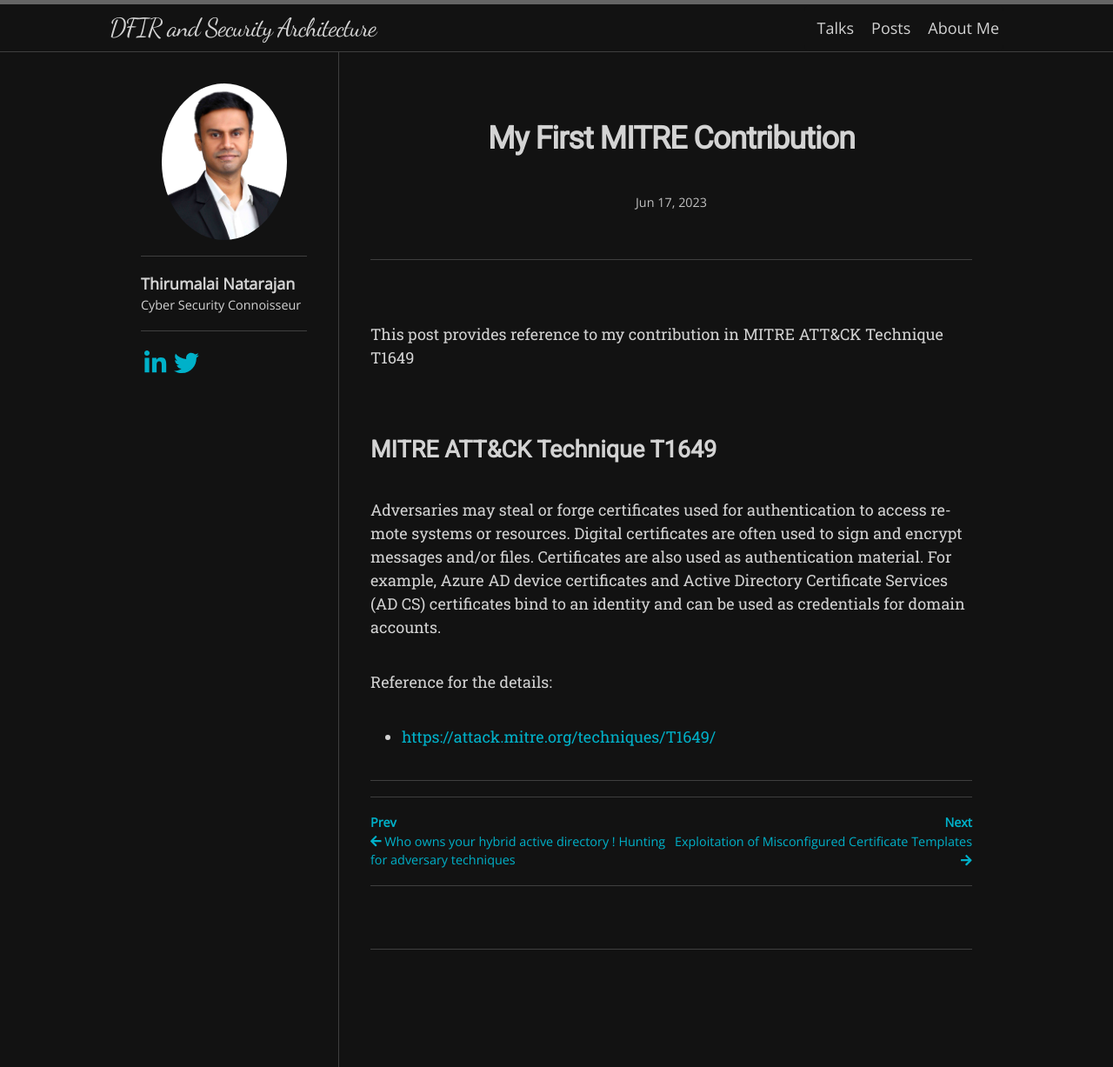
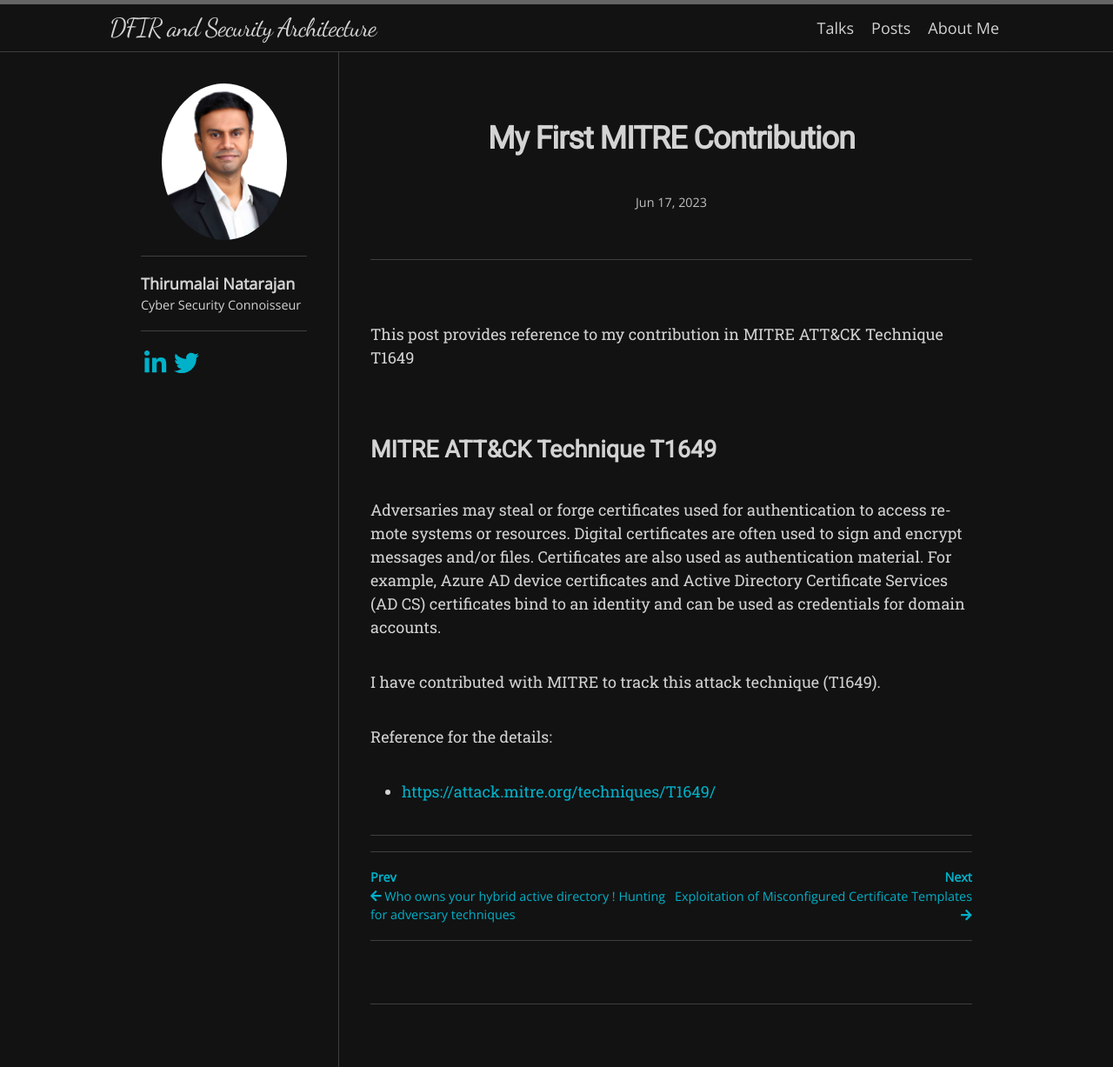
Before and after one commit to Th1ru-M/th1ru-m.github.io, a Jekyll site: the page built from _posts/2023-06-18-MITRE-T1649.md, in a window 1280 px wide. Shown: the whole page at 87% size. Built offline with Jekyll 4.4.1, drawn with Linux system fonts in a browser that asks for light colours; nearby versions of some CDN libraries; some web fonts are replaced.

Commit message:
Update 2023-06-18-MITRE-T1649.md

```diff
--- a/_posts/2023-06-18-MITRE-T1649.md
+++ b/_posts/2023-06-18-MITRE-T1649.md
@@ -11,6 +11,8 @@ This post provides reference to my contribution in MITRE ATT&CK Technique T1649
 
 Adversaries may steal or forge certificates used for authentication to access remote systems or resources. Digital certificates are often used to sign and encrypt messages and/or files. Certificates are also used as authentication material. For example, Azure AD device certificates and Active Directory Certificate Services (AD CS) certificates bind to an identity and can be used as credentials for domain accounts.
 
+I have contributed with MITRE to track this attack technique (T1649).
+
 
 Reference for the details:
 - <https://attack.mitre.org/techniques/T1649/>
```
